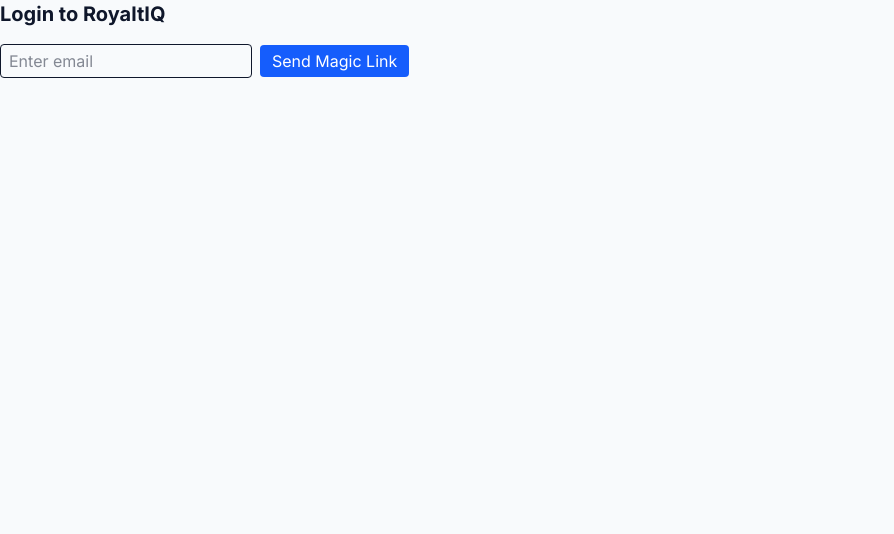
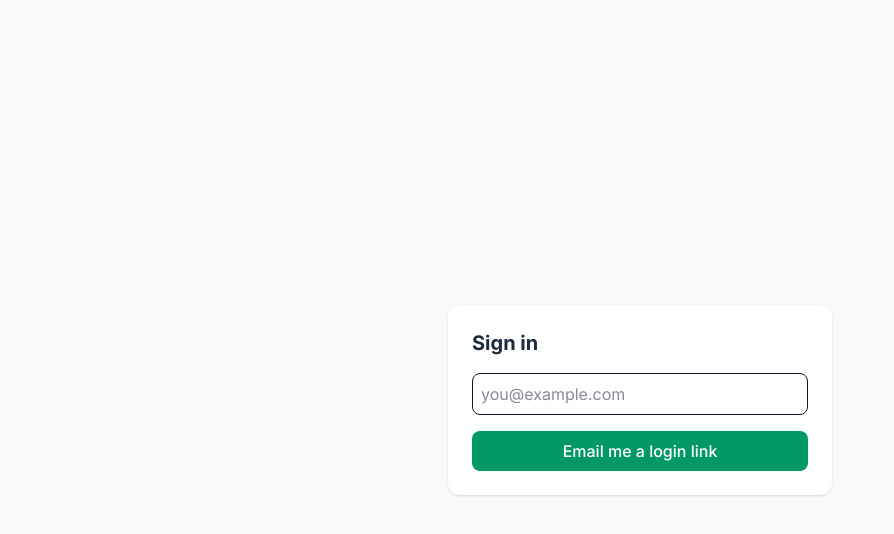
Before and after one commit to aoshomoji/royaltiq-web, a Next.js app: page /login in a window 1280 px wide. Shown: the top 534 px of the page, without its empty margins (0-894 px from the left). Built offline with nearby package versions, Linux system fonts and the light colour scheme; no server answers.

Commit message:
Fix for magic link and style changes

```diff
--- a/app/(public)/login/page.tsx
+++ b/app/(public)/login/page.tsx
@@ -1,59 +1,60 @@
 'use client'
 
 import { useState, useEffect } from 'react'
+import { useRouter, useSearchParams } from 'next/navigation'
 import { supabase } from '../../../lib/supabase'
-import { useRouter } from 'next/navigation'
 
-export default function HomePage() {
+export default function LoginPage() {
   const [email, setEmail] = useState('')
-  const [session, setSession] = useState<any>(null)
-  const router = useRouter()
+  const [msg,   setMsg]   = useState('')
+  const router  = useRouter()
+  const params  = useSearchParams()
 
+  /* ───── handle magic-link redirect ───── */
   useEffect(() => {
-    supabase.auth.getSession().then(({ data: { session } }) => {
-      setSession(session)
+    const code = params.get('code')          // Present on v2 magic-link
+    if (!code) return
+
+    supabase.auth.exchangeCodeForSession(code)
+      .then(({ error }) => {
+        if (error) setMsg(error.message)
+        else router.replace('/catalogs')
+      })
+  }, [params, router])
+
+  /* ───── send link ───── */
+  async function sendLink() {
+    setMsg('Sending link…')
+    const { error } = await supabase.auth.signInWithOtp({
+      email,
+      options: { emailRedirectTo: `${location.origin}/login` },
     })
-
-    supabase.auth.onAuthStateChange((_event, session) => {
-      setSession(session)
-    })
-  }, [])
-
-  const handleLogin = async () => {
-    await supabase.auth.signInWithOtp({ email })
+    setMsg(error ? error.message : 'Check your inbox for the sign-in link!')
   }
 
-  const handleLogout = async () => {
-    await supabase.auth.signOut()
-  }
+  /* ───── UI ───── */
+  return (
+    <main className="min-h-screen flex items-center justify-center bg-slate-50 px-4">
+      <div className="max-w-sm w-full bg-white rounded-xl shadow p-6 space-y-4">
+        <h1 className="text-xl font-bold text-slate-800">Sign in</h1>
 
-  if (session) {
-    return (
-      <div>
-        <p>Logged in as: {session.user.email}</p>
-        <button onClick={handleLogout} className="mt-2 bg-red-500 text-white px-3 py-1 rounded">
-          Sign Out
+        <input
+          type="email"
+          value={email}
+          onChange={(e) => setEmail(e.target.value)}
+          placeholder="you@example.com"
+          className="w-full border rounded-lg p-2"
+        />
+
+        <button
+          onClick={sendLink}
+          className="w-full bg-emerald-600 text-white rounded-lg py-2 font-medium hover:bg-emerald-700"
+        >
+          Email me a login link
         </button>
-        <button onClick={() => router.push('/catalogs')} className="ml-2 bg-blue-600 text-white px-3 py-1 rounded">
-          Go to Catalogs
-        </button>
+
+        {msg && <p className="text-sm">{msg}</p>}
       </div>
-    )
-  }
-
-  return (
-    <div>
-      <h1 className="text-xl font-bold mb-4">Login to RoyaltIQ</h1>
-      <input
-        type="email"
-        placeholder="Enter email"
-        value={email}
-        onChange={(e) => setEmail(e.target.value)}
-        className="border px-2 py-1 mr-2 rounded"
-      />
-      <button onClick={handleLogin} className="bg-blue-600 text-white px-3 py-1 rounded">
-        Send Magic Link
-      </button>
-    </div>
+    </main>
   )
 }
```
